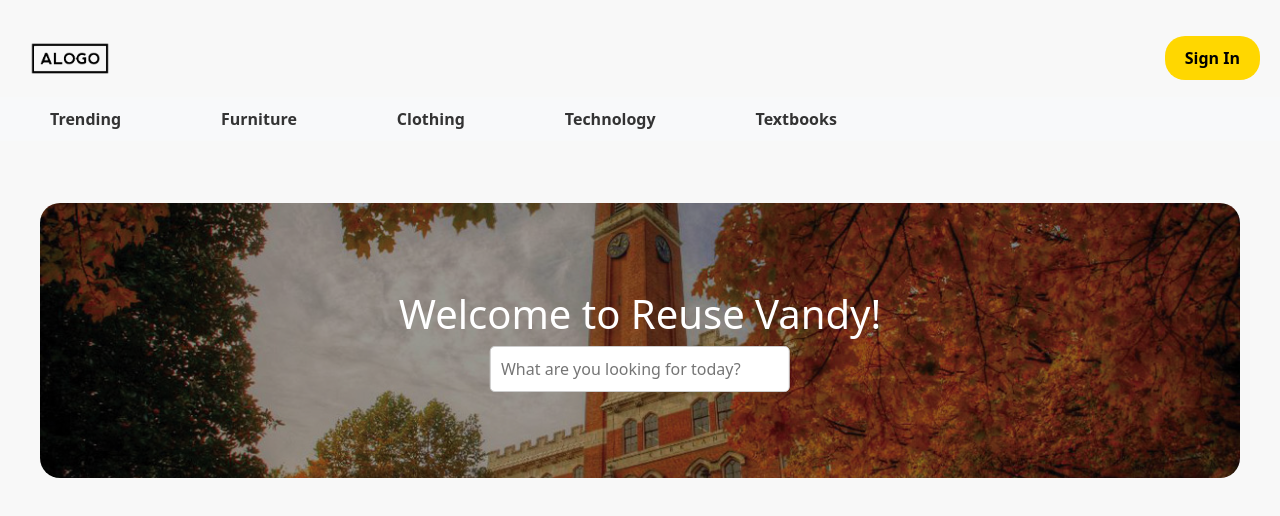
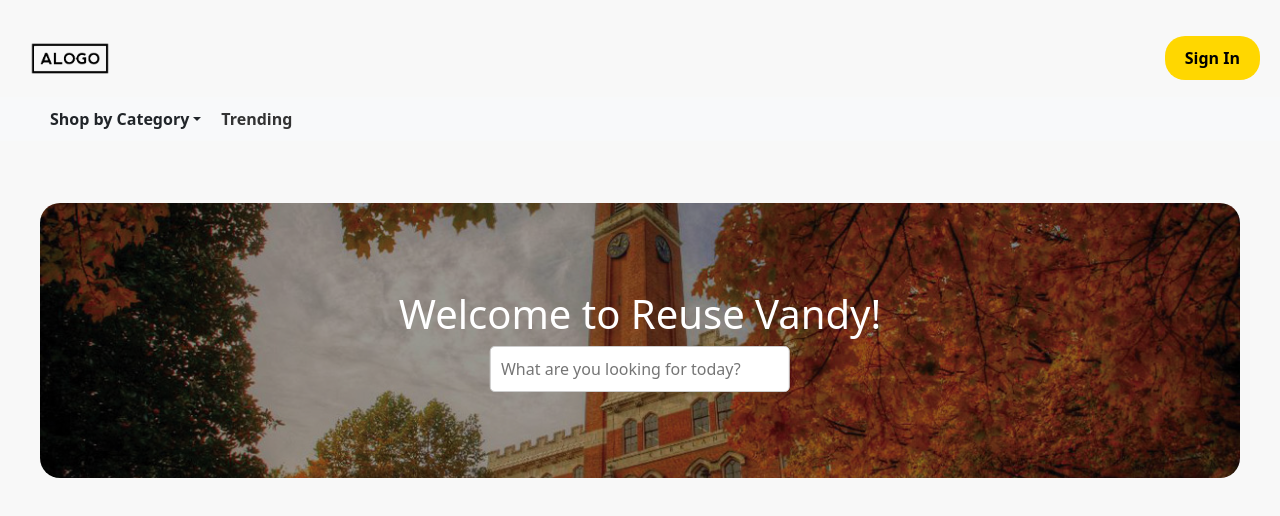
Before and after one commit to lynchgl/ReuseVandy, a React (Create React App) app in the folder reuse-vandy/: page / in a window 1280 px wide. Shown: the top 516 px of the page. Built offline with nearby package versions, Linux system fonts and the light colour scheme; no server answers; the database is empty.

Commit message:
shop by category

```diff
--- a/reuse-vandy/src/components/NavigationBar/NavigationBar.css
+++ b/reuse-vandy/src/components/NavigationBar/NavigationBar.css
@@ -6,23 +6,65 @@
     background-color: #f8f9fa;
   }
 
-nav .nav-links {
+  .nav-links {
     display: flex;
   }
 
-nav a {
-    text-decoration: none;
-    color: #333;
-    font-weight: bold;
-    margin-right: 100px;
+  .dropdown {
+    position: relative;
+    margin-right: 20px; /* Add margin between Shop by Category and Trending */
   }
 
-nav a:last-child {
-    margin-right: 0;
+  .dropdown-toggle {
+    cursor: pointer;
+    font-weight: bold; /* Added font weight to match "Trending" */
   }
 
-nav a.active {
-    color: #e6b800; /* Change the color to highlight */
+  .dropdown-menu {
+    position: absolute;
+    top: 100%; /* Position dropdown menu below the dropdown */
+    right: 0;
+    display: none;
+    z-index: 1000;
+  }
+
+  .dropdown:hover .dropdown-menu {
+    display: block;
+  }
+
+  .dropdown-menu a {
+    display: block;
+    padding: 10px;
+    background-color: #fff;
+    color: #333;
+    text-decoration: none;
+  }
+
+  .dropdown-menu a:hover {
+    background-color: #f0f0f0;
+    width: 100%;
+  }
+
+  .active, .dropdown-menu a.active {
+    color: #e6b800; /* Highlight active links */
+    font-weight: bold; /* Set font weight */
+  }
+
+  .nav-links a.active {
+    color: #e6b800; /* Highlight active links */
+    font-weight: bold; /* Set font weight */
+    text-decoration: none; /* Remove underline */
+  }
+
+  .nav-links a {
+    text-decoration: none; /* Remove underline */
+    color: #333; /* Set text color */
+    font-weight: bold; /* Set font weight */
+    margin-right: 20px; /* Add margin between links */
+  }
+
+  .nav-links a:hover {
+    color: #e6b800; /* Change color on hover */
   }
 
   .sell-button {
@@ -31,6 +73,7 @@
     padding: 10px 20px;
     border-radius: 20px;
     text-decoration: none;
+    font-weight: bold;
   }
 
   .sell-button:hover {
--- a/reuse-vandy/src/components/NavigationBar/NavigationBar.js
+++ b/reuse-vandy/src/components/NavigationBar/NavigationBar.js
@@ -6,6 +6,7 @@
 
 const NavigationBar = () => {
   const [isLoggedIn, setIsLoggedIn] = useState(false);
+  const [showDropdown, setShowDropdown] = useState(false); // State to control visibility of dropdown
   const location = useLocation();
 
   useEffect(() => {
@@ -16,14 +17,26 @@
     return () => unsubscribe();
   }, []);
 
+  // Function to toggle visibility of dropdown
+  const toggleDropdown = () => {
+    setShowDropdown(!showDropdown);
+  };
+
   return (
     <nav>
       <div className="nav-links">
-          <Link to="/trending" className={location.pathname === '/trending' ? 'active' : ''}>Trending</Link>
+        <div className="dropdown" onMouseEnter={toggleDropdown} onMouseLeave={toggleDropdown}>
+          <span className="dropdown-toggle">Shop by Category</span>
+          {showDropdown && (
+            <div className="dropdown-menu">
               <Link to="/furniture" className={location.pathname === '/furniture' ? 'active' : ''}>Furniture</Link>
               <Link to="/clothing" className={location.pathname === '/clothing' ? 'active' : ''}>Clothing</Link>
               <Link to="/technology" className={location.pathname === '/technology' ? 'active' : ''}>Technology</Link>
               <Link to="/textbooks" className={location.pathname === '/textbooks' ? 'active' : ''}>Textbooks</Link>
+            </div>
+          )}
+        </div>
+        <Link to="/trending" className={location.pathname === '/trending' ? 'active' : ''}>Trending</Link>
       </div>
       {isLoggedIn && <Link to="/sell" className="sell-button">Sell an Item</Link>}
     </nav>
```
Lines whose indentation alone changed are shown as unchanged.
